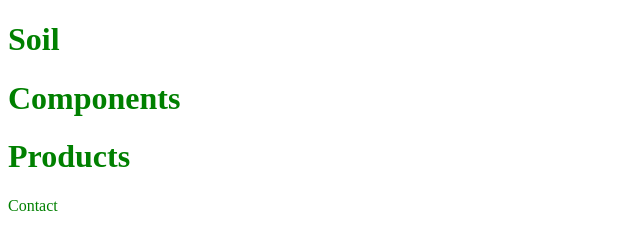
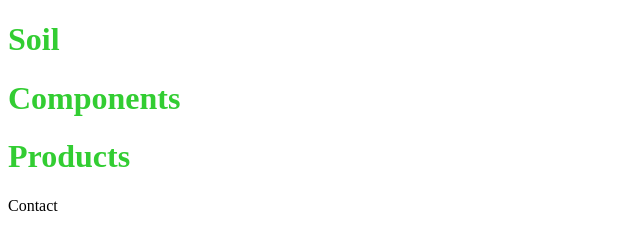
Before and after one commit to Sambrehm/soil, a plain HTML site: page soil/index.html in a window 1280 px wide. Shown: the whole page, without its empty margins (0-640 px from the left). Drawn offline with Linux system fonts and the light colour scheme; files that its build step writes are made by us from their sources.

Commit message:
connect terminal

```diff
--- a/soil/index.html
+++ b/soil/index.html
@@ -2,7 +2,7 @@
 <html>
 <head>
   <title>Soil</title>
-  <link href="resources/css/style.css" rel="stylesheet" type="text/css">
+  <link href="style.css" rel="stylesheet" type="text/css">
 </head>
 <body>
   <H1>Soil</H1>
--- a/soil/style.css
+++ b/soil/style.css
@@ -1,3 +1,7 @@
 body {
-  color:green;
+  color:limegreen;
 }
+footer {
+  color:black;
+
+}
```
